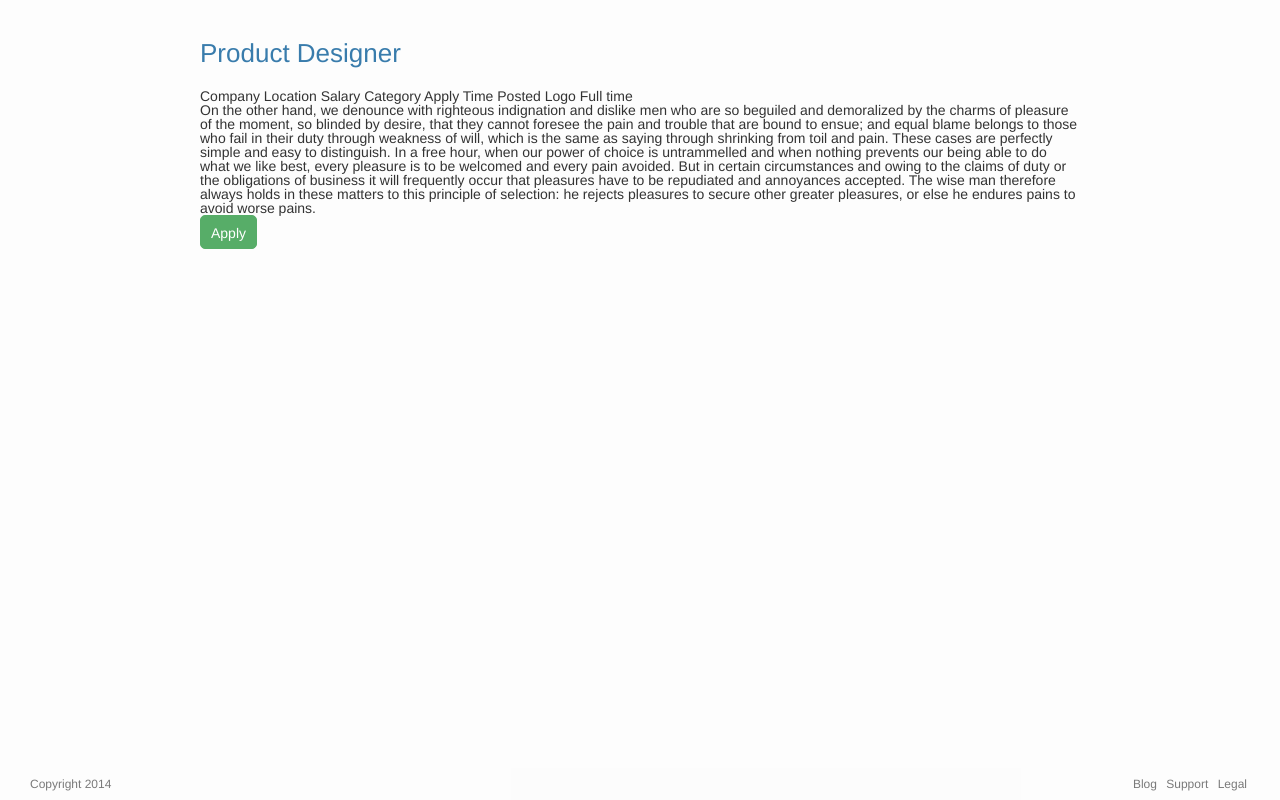
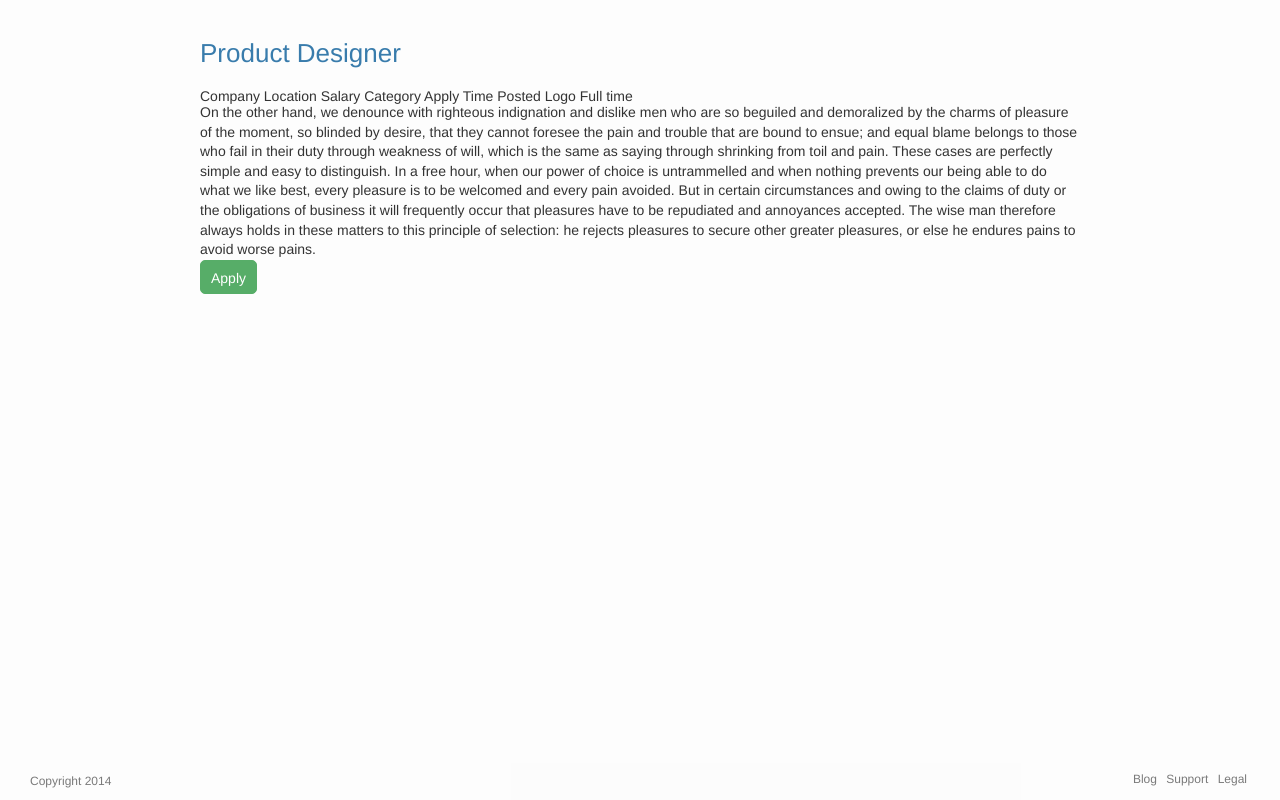
Before and after one commit to hiven/hiven.github.io, a PHP site: page /job.html in a window 1280 px wide. Run offline with PHP 8.4, Linux system fonts and the light colour scheme.

Commit message:
Update main.css

```diff
--- a/css/main.css
+++ b/css/main.css
@@ -39,6 +39,10 @@ line-height: 46px;
 h2 {
     font-size: 1.5em;
     margin-bottom: 30px;
+}
+
+p {
+    line-height: 1.4em;
 }
 
 #main {
```
